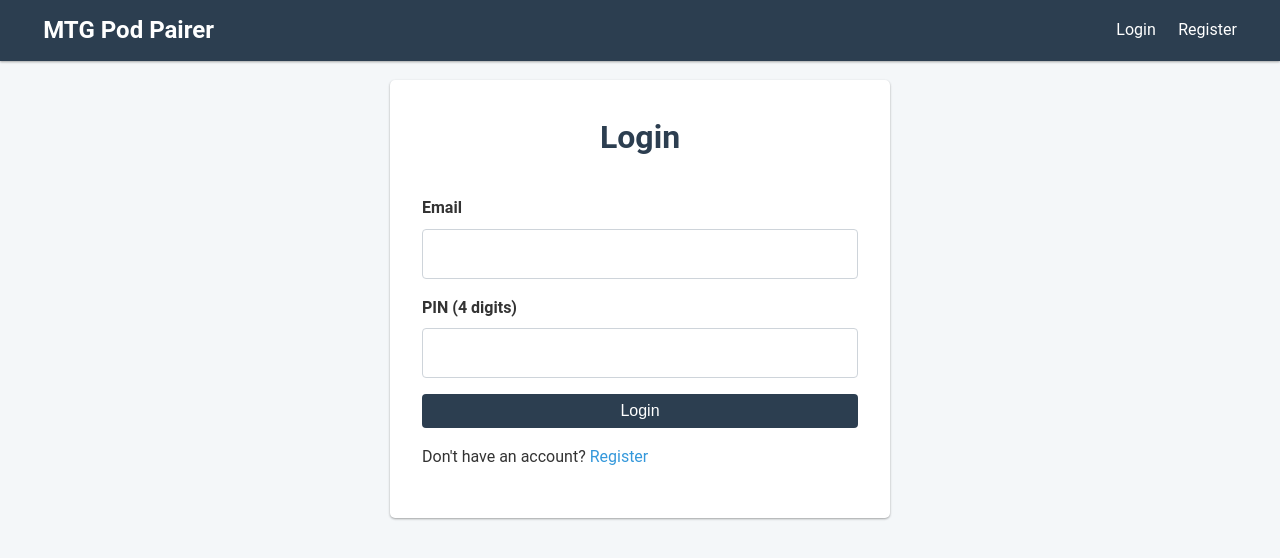
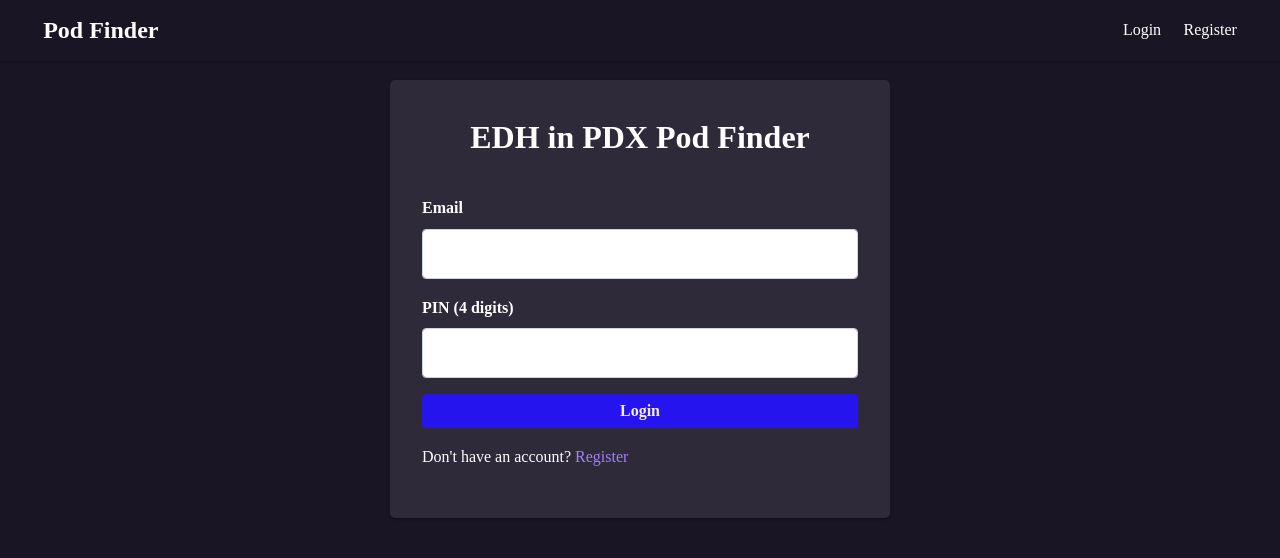
Before and after one commit to rdowns2387/MTG-Commander-Pod-Pairer, a React (Create React App) app in the folder client/: page /login in a window 1280 px wide. Shown: the top 558 px of the page. Built offline with nearby package versions, Linux system fonts and the light colour scheme; no server answers.

Commit message:
styling updates

```diff
--- a/client/src/App.css
+++ b/client/src/App.css
@@ -1,15 +1,21 @@
 /* Global Styles */
 :root {
-  --primary-color: #2c3e50;
-  --secondary-color: #3498db;
+  --primary-color: #1a1525;
+  --secondary-color: #2f2a3a;
   --accent-color: #e74c3c;
-  --light-color: #ecf0f1;
-  --dark-color: #2c3e50;
+  --light-color: #f4eee0;
+  --dark-color: #393646;
   --success-color: #2ecc71;
   --warning-color: #f39c12;
   --danger-color: #e74c3c;
   --box-shadow: 0 1px 3px rgba(0, 0, 0, 0.12), 0 1px 2px rgba(0, 0, 0, 0.24);
   --transition: all 0.3s ease;
+  --primary-button: #2614ee;
+  --secondary-button: #5633f1;
+  --text-color: white;
+  --site-font: "Poppins";
+  --font-weight__text: 300;
+  --text-hover: #a37ff9;
 }
 
 * {
@@ -19,11 +25,12 @@
 }
 
 body {
-  font-family: 'Roboto', sans-serif;
+  font-family: var(--site-font);
+  font-weight: var(--text-font-weight);
   font-size: 1rem;
   line-height: 1.6;
-  background-color: #f4f7f9;
-  color: #333;
+  background-color: var(--primary-color);
+  color: var(--text-color);
 }
 
 .container {
@@ -34,7 +41,7 @@ body {
 
 a {
   text-decoration: none;
-  color: var(--secondary-color);
+  color: var(--text-hover);
 }
 
 ul {
@@ -48,6 +55,7 @@ img {
 /* Navbar */
 .navbar {
   display: flex;
+  font-family: "Poppins";
   justify-content: space-between;
   align-items: center;
   padding: 0.7rem 2rem;
@@ -56,7 +64,7 @@ img {
   width: 100%;
   z-index: 1;
   background-color: var(--primary-color);
-  color: #fff;
+  color: white;
   box-shadow: var(--box-shadow);
 }
 
@@ -71,7 +79,7 @@ img {
 }
 
 .navbar a:hover {
-  color: var(--secondary-color);
+  color: var(--text-hover);
 }
 
 .navbar .welcome {
@@ -91,14 +99,14 @@ img {
   overflow: hidden;
   padding: 2rem;
   border-radius: 5px;
-  background: #fff;
+  background-color: var(--secondary-color);
   box-shadow: var(--box-shadow);
 }
 
 .form-title {
   text-align: center;
   margin-bottom: 2rem;
-  color: var(--primary-color);
+  color: white;
 }
 
 .form-group {
@@ -144,11 +152,13 @@ img {
   margin-right: 0.5rem;
   transition: var(--transition);
   outline: none;
+  font-weight: 600;
+  font-family: var(--site-font);
 }
 
 .btn-primary {
-  background: var(--primary-color);
-  color: #fff;
+  background: var(--primary-button);
+  color: var(--light-color);
 }
 
 .btn-secondary {
@@ -203,7 +213,7 @@ img {
 
 /* Cards */
 .card {
-  background: #fff;
+  background: var(--secondary-color);
   padding: 1.5rem;
   border-radius: 0.25rem;
   box-shadow: var(--box-shadow);
@@ -229,7 +239,7 @@ img {
   align-items: center;
   margin-bottom: 2rem;
   padding: 1rem;
-  background: #fff;
+  background: var(--secondary-color);
   border-radius: 0.25rem;
   box-shadow: var(--box-shadow);
 }
@@ -302,14 +312,15 @@ img {
 }
 
 .match-item {
-  background: #fff;
+  background: var(--secondary-color);
+  color: white;
   border-radius: 0.25rem;
   box-shadow: var(--box-shadow);
   padding: 1rem;
 }
 
 .match-date {
-  color: var(--secondary-color);
+  color: var(--text-hover);
   font-weight: bold;
   margin-bottom: 0.5rem;
 }
@@ -321,10 +332,14 @@ img {
 }
 
 .match-player {
-  background: var(--light-color);
+  background: black;
+  font-family: var(--site-font);
+  font-weight: 600;
+  margin-bottom: 0.5rem;
   padding: 0.5rem;
   border-radius: 0.25rem;
-  font-size: 0.9rem;
+  flex-grow: 1;
+  text-align: center;
 }
 
 /* Rating */
@@ -345,6 +360,17 @@ img {
 
 .star-empty {
   color: #ccc;
+}
+
+/*Custom fonts */
+
+/*chonky chonk*/
+@import url("https://fonts.googleapis.com/css2?family=Poppins:wght@300;800&display=swap");
+
+.poppins-extrabold {
+  font-family: "Poppins", sans-serif;
+  font-weight: 800;
+  font-style: normal;
 }
 
 /* Mobile Styles */
--- a/client/src/App.js
+++ b/client/src/App.js
@@ -1,21 +1,26 @@
-import React from 'react';
-import { BrowserRouter as Router, Routes, Route, Navigate } from 'react-router-dom';
-import './App.css';
+import React from "react";
+import {
+  BrowserRouter as Router,
+  Routes,
+  Route,
+  Navigate,
+} from "react-router-dom";
+import "./App.css";
 
 // Pages
-import Login from './pages/Login';
-import Register from './pages/Register';
-import Dashboard from './pages/Dashboard';
-import PodConfirmation from './pages/PodConfirmation';
-import MatchHistory from './pages/MatchHistory';
-import Profile from './pages/Profile';
+import Login from "./pages/Login";
+import Register from "./pages/Register";
+import Dashboard from "./pages/Dashboard";
+import PodConfirmation from "./pages/PodConfirmation";
+import MatchHistory from "./pages/MatchHistory";
+import Profile from "./pages/Profile";
 
 // Components
-import Navbar from './components/Navbar';
-import PrivateRoute from './components/PrivateRoute';
+import Navbar from "./components/Navbar";
+import PrivateRoute from "./components/PrivateRoute";
 
 // Context
-import { AuthProvider } from './contexts/AuthContext';
+import { AuthProvider } from "./contexts/AuthContext";
 
 function App() {
   return (
@@ -28,26 +33,38 @@ function App() {
               <Route path="/" element={<Navigate to="/dashboard" />} />
               <Route path="/login" element={<Login />} />
               <Route path="/register" element={<Register />} />
-              <Route path="/dashboard" element={
+              <Route
+                path="/dashboard"
+                element={
                   <PrivateRoute>
                     <Dashboard />
                   </PrivateRoute>
-              } />
-              <Route path="/pod-confirmation" element={
+                }
+              />
+              <Route
+                path="/pod-confirmation"
+                element={
                   <PrivateRoute>
                     <PodConfirmation />
                   </PrivateRoute>
-              } />
-              <Route path="/match-history" element={
+                }
+              />
+              <Route
+                path="/match-history"
+                element={
                   <PrivateRoute>
                     <MatchHistory />
                   </PrivateRoute>
-              } />
-              <Route path="/profile" element={
+                }
+              />
+              <Route
+                path="/profile"
+                element={
                   <PrivateRoute>
                     <Profile />
                   </PrivateRoute>
-              } />
+                }
+              />
             </Routes>
           </div>
         </div>
--- a/client/src/components/Navbar.js
+++ b/client/src/components/Navbar.js
@@ -1,6 +1,6 @@
-import React, { useContext } from 'react';
-import { Link, useNavigate } from 'react-router-dom';
-import AuthContext from '../contexts/AuthContext';
+import React, { useContext } from "react";
+import { Link, useNavigate } from "react-router-dom";
+import AuthContext from "../contexts/AuthContext";
 
 const Navbar = () => {
   const { currentUser, logout } = useContext(AuthContext);
@@ -8,7 +8,7 @@ const Navbar = () => {
 
   const handleLogout = async () => {
     await logout();
-    navigate('/login');
+    navigate("/login");
   };
 
   const guestLinks = (
@@ -44,11 +44,11 @@ const Navbar = () => {
   return (
     <nav className="navbar">
       <h1>
-        <Link to="/">MTG Pod Pairer</Link>
+        <Link to="/">Pod Finder</Link>
       </h1>
       {currentUser ? (
         <>
-          <span className="welcome">Welcome, {currentUser.firstName}</span>
+          {/* <span className="welcome">Welcome, {currentUser.firstName}</span> */}
           {authLinks}
         </>
       ) : (
--- a/client/src/pages/Login.js
+++ b/client/src/pages/Login.js
@@ -1,11 +1,11 @@
-import React, { useState, useContext, useEffect } from 'react';
-import { Link, useNavigate } from 'react-router-dom';
-import AuthContext from '../contexts/AuthContext';
+import React, { useState, useContext, useEffect } from "react";
+import { Link, useNavigate } from "react-router-dom";
+import AuthContext from "../contexts/AuthContext";
 
 const Login = () => {
   const [formData, setFormData] = useState({
-    email: '',
-    pin: ''
+    email: "",
+    pin: "",
   });
   const [alert, setAlert] = useState(null);
 
@@ -17,49 +17,45 @@ const Login = () => {
   useEffect(() => {
     // If user is already logged in, redirect to dashboard
     if (currentUser) {
-      navigate('/dashboard');
+      navigate("/dashboard");
     }
 
     // Set alert if there's an error
     if (error) {
-      setAlert({ type: 'danger', msg: error });
+      setAlert({ type: "danger", msg: error });
       clearError();
     }
   }, [currentUser, navigate, error, clearError]);
 
-  const onChange = e => {
+  const onChange = (e) => {
     setFormData({ ...formData, [e.target.name]: e.target.value });
   };
 
-  const onSubmit = async e => {
+  const onSubmit = async (e) => {
     e.preventDefault();
 
     // Validate PIN format (4 digits)
     if (!/^\d{4}$/.test(pin)) {
-      setAlert({ type: 'danger', msg: 'PIN must be exactly 4 digits' });
+      setAlert({ type: "danger", msg: "PIN must be exactly 4 digits" });
       return;
     }
 
     try {
       await login({ email, pin });
-      navigate('/dashboard');
+      navigate("/dashboard");
     } catch (err) {
       setAlert({
-        type: 'danger',
-        msg: err.response?.data?.message || 'Login failed'
+        type: "danger",
+        msg: err.response?.data?.message || "Login failed",
       });
     }
   };
 
   return (
     <div className="form-container">
-      <h1 className="form-title">Login</h1>
+      <h1 className="form-title">EDH in PDX Pod Finder</h1>
 
-      {alert && (
-        <div className={`alert alert-${alert.type}`}>
-          {alert.msg}
-        </div>
-      )}
+      {alert && <div className={`alert alert-${alert.type}`}>{alert.msg}</div>}
 
       <form onSubmit={onSubmit}>
         <div className="form-group">
```
Also changed, not shown: client/src/pages/Dashboard.js (+42 -30 lines). Lines whose indentation alone changed are shown as unchanged.
